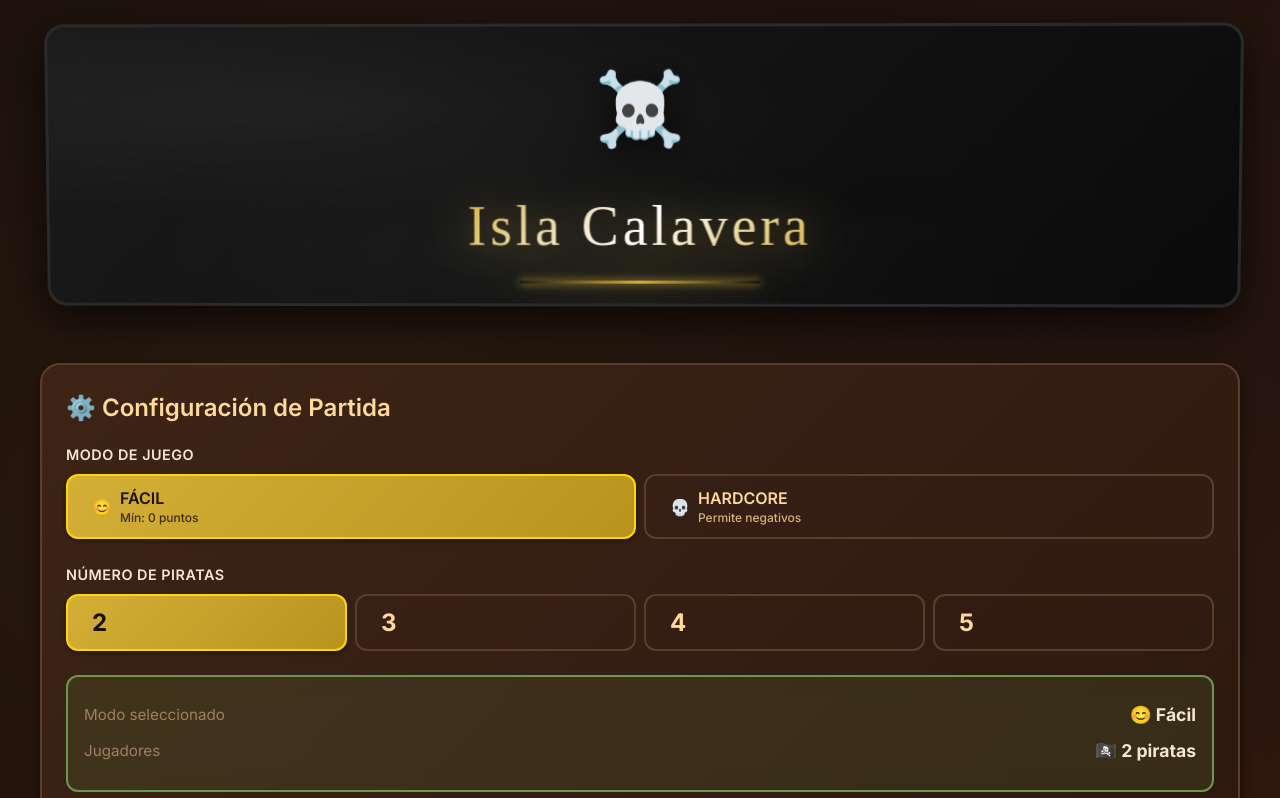
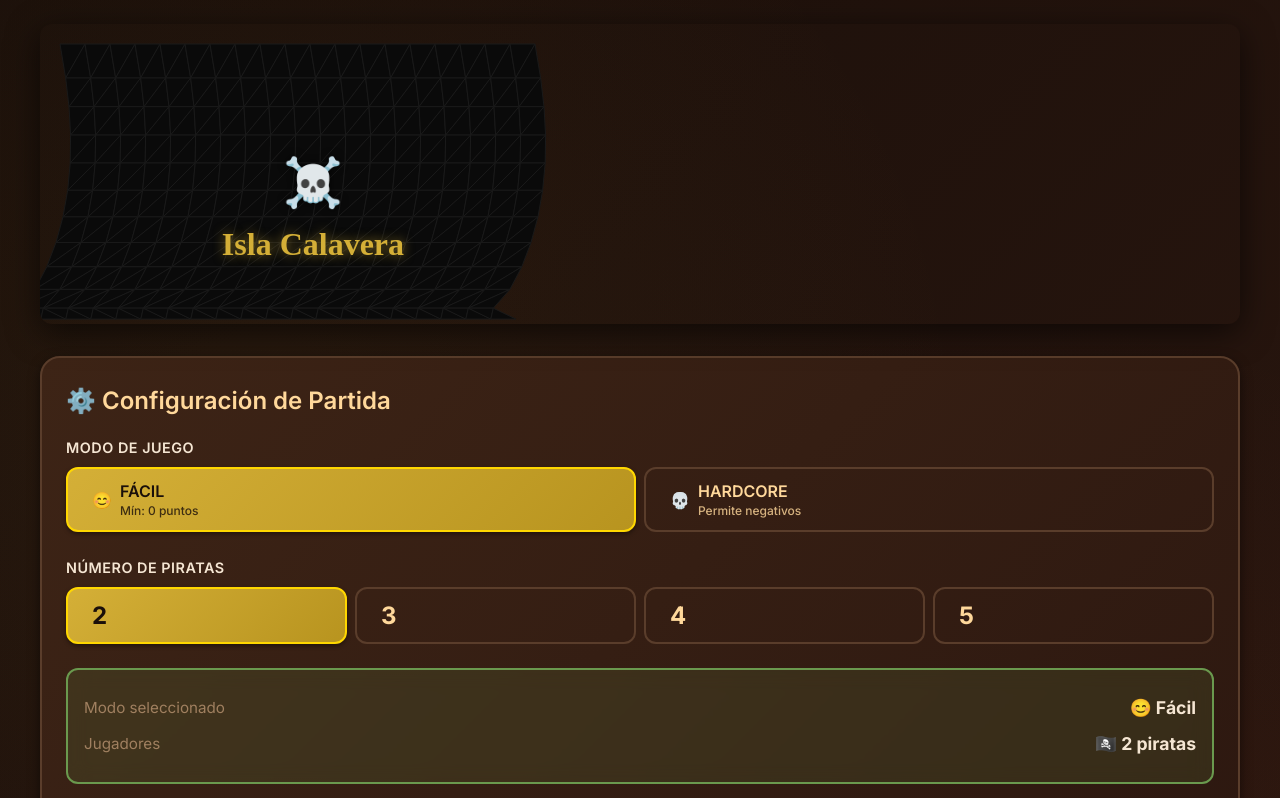
Before and after one commit to Edu095/isla-calavera_react, a React (Vite) app: page / in a window 1280 px wide. Shown: the top 798 px of the page. Built offline with nearby package versions, Linux system fonts and the light colour scheme; a web font is replaced by a local one.

Commit message:
Replace static flag with interactive cloth physics component

```diff
--- a/src/App.jsx
+++ b/src/App.jsx
@@ -8,6 +8,7 @@ import { Turn } from './screens/Turn.jsx';
 import { SkullIsland } from './screens/SkullIsland.jsx';
 import { Finished } from './screens/Finished.jsx';
 import { Scoreboard } from './components/Scoreboard.jsx';
+import { ClothFlag } from './components/ClothFlag.jsx';
 import { Tests } from './screens/Tests.jsx';
 
 export default function App(){
@@ -31,6 +32,7 @@ export default function App(){
 
   const showScoreboard = ['turn', 'skullIsland'].includes(state.screen);
   const showHeader = state.screen !== 'finished';
+  const showResetButton = state.screen !== 'setup' && state.screen !== 'tests' && state.screen !== 'names';
 
   // Finished screen renders its own container
   if (state.screen === 'finished') {
@@ -45,23 +47,7 @@ export default function App(){
     <div className="appFrame">
       <div className="container">
         {showHeader && (
-          <header className="pirate-flag-header">
-            <div className="pirate-flag">
-              <div className="flag-content">
-                <div className="skull-icon">☠️</div>
-                <h1 className="flag-title">Isla Calavera</h1>
-              </div>
-              {state.screen !== 'setup' && state.screen !== 'tests' && state.screen !== 'names' && (
-                <button
-                  className="btn btn-danger flag-reset-btn"
-                  onClick={reset}
-                  title="Empezar una nueva partida desde cero"
-                >
-                  🔄 Nueva Partida
-                </button>
-              )}
-            </div>
-          </header>
+          <ClothFlag onReset={reset} showResetButton={showResetButton} />
         )}
 
         <div style={{ height: 24 }} />
```
